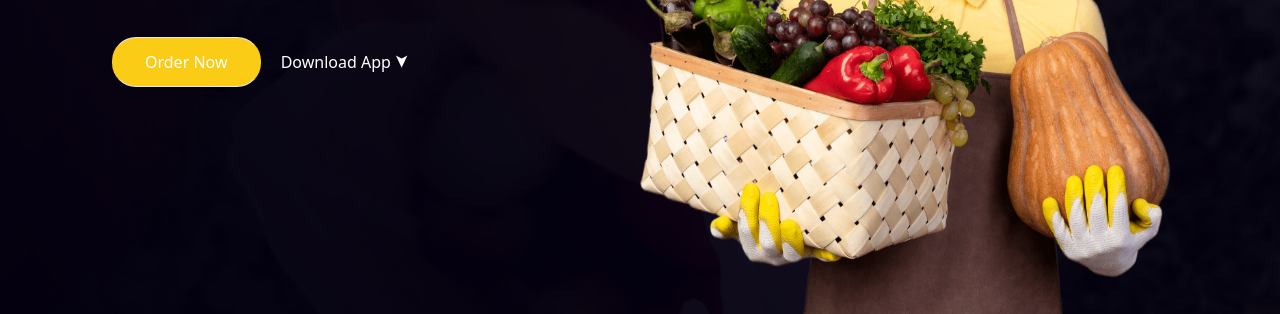
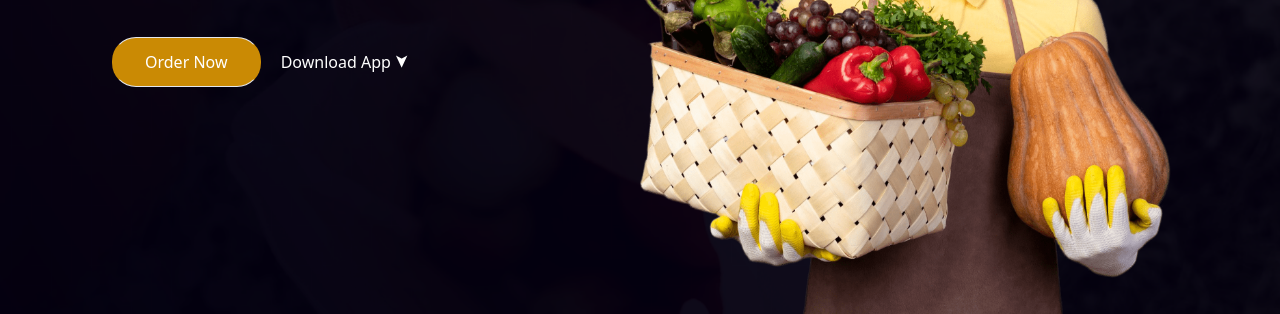
Before and after one commit to Anthony-Harlley/Webdev, a plain HTML site: page website/index.html in a window 1280 px wide. Shown: the part 486-800 px from the top of the page. Drawn offline with nearby package versions, Linux system fonts and the light colour scheme.

```diff
--- a/website/index.html
+++ b/website/index.html
@@ -25,7 +25,7 @@
                  meats, dairy, baked goods and none-perishable items.</p>
 
             <div class="mt-10">
-                <a href="#" class="bg-yellow-400 rounded-3xl py-3 px-8 font-medium inline-block mr-4 hover:bg-transparent hover:border-yellow-300 hover:text-white duration-300 hover:border border border-x-transparent">Order Now</a>
+                <a href="#" class="bg-yellow-600 rounded-3xl py-3 px-8 font-medium inline-block mr-4 hover:bg-transparent hover:border-yellow-300 hover:text-white duration-300 hover:border border border-x-transparent">Order Now</a>
                 <a href="#">Download App <span class="text-lg inline-block rotate-90">&#10148</span></a>
             </div>
             <img src="images/grocery-image.png" class="w-full xl:w-1/2 xl:absolute bottom-0 right-12">
```
